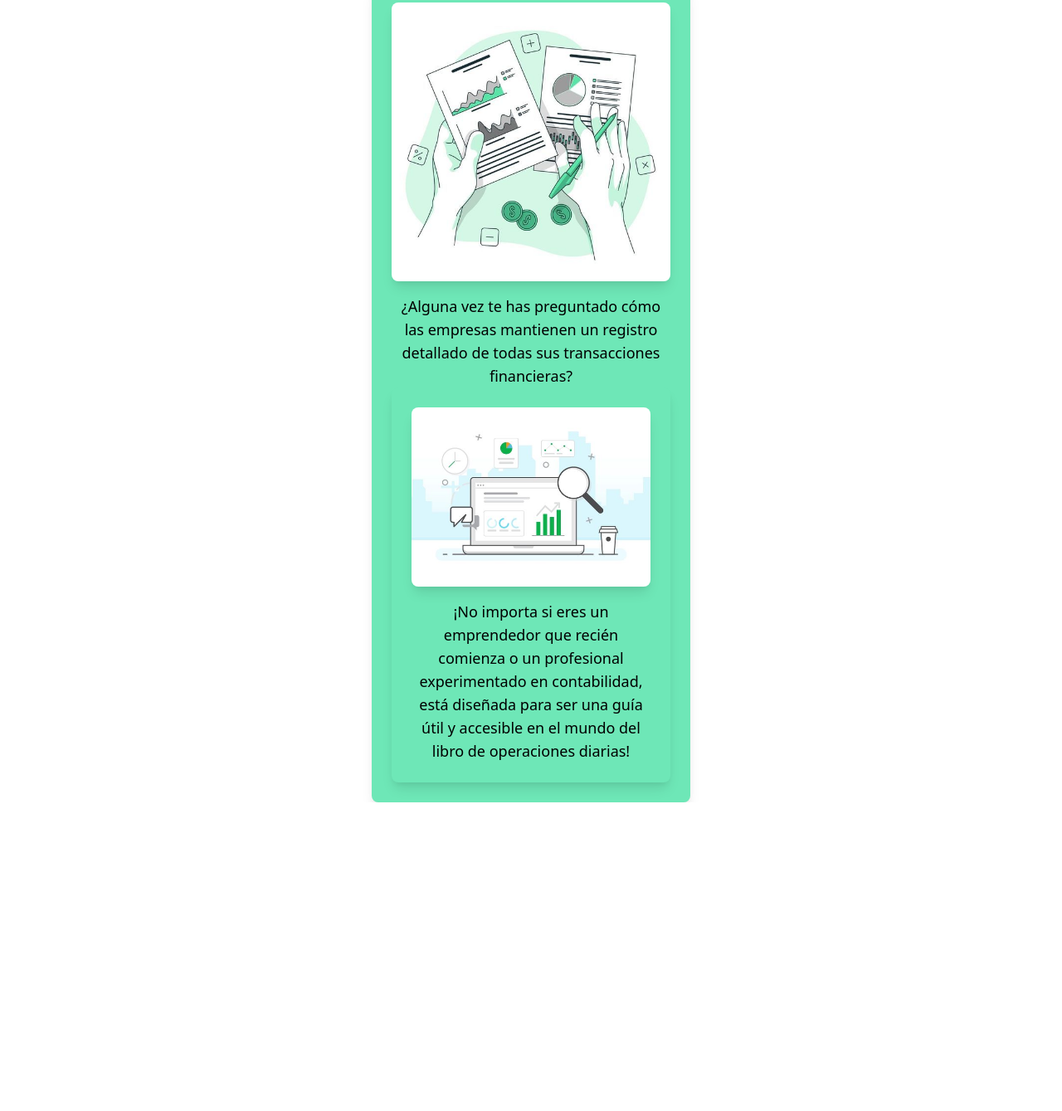
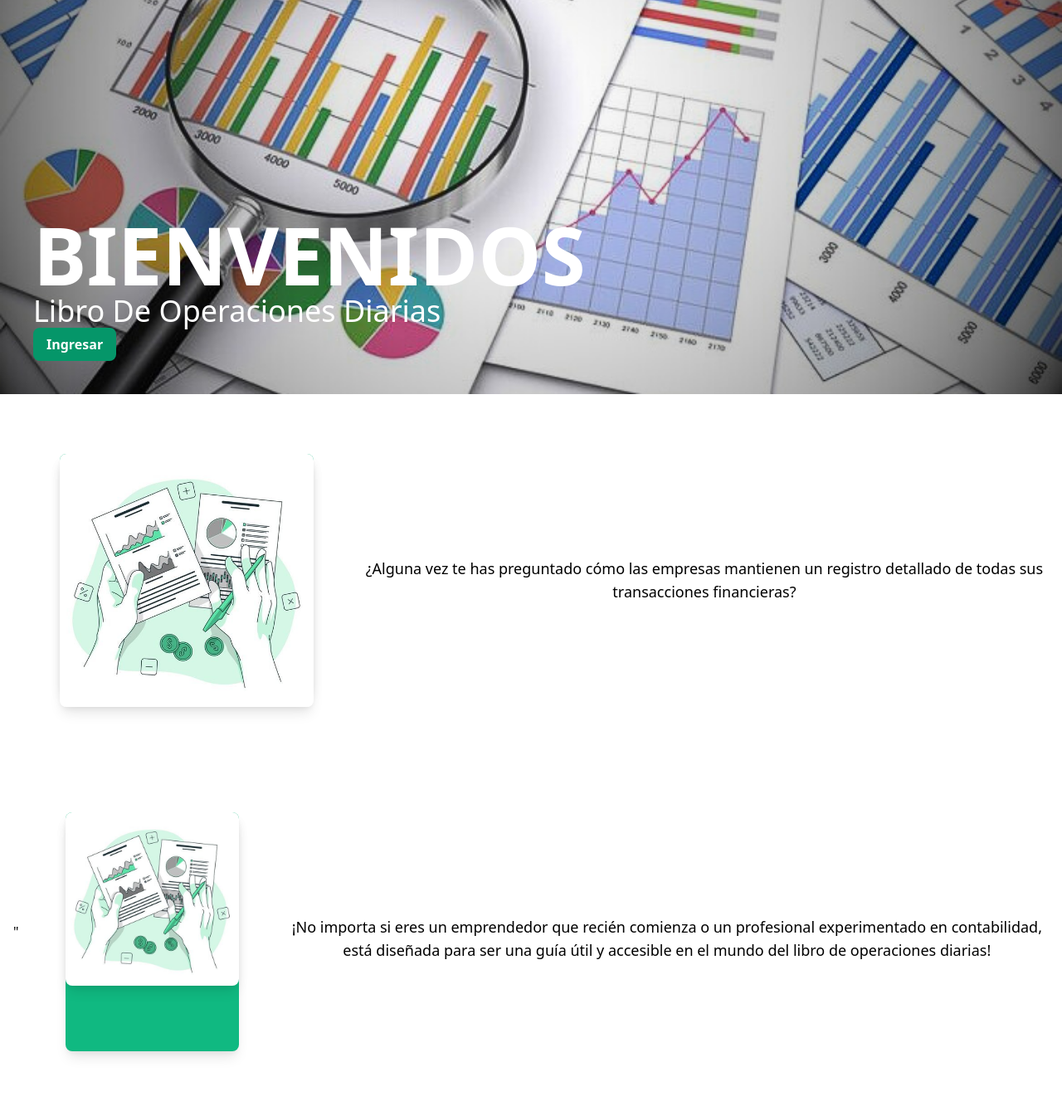
Before and after one commit to InstruSenaDev/operaciones-diarias, an Astro site in the folder technological-transit/: page /home in a window 1280 px wide. Shown: the part 322-1661 px from the top of the page at 83% size. Before the commit the page ends 1289 px from the top, so only its background shows below. Built offline with nearby package versions, Linux system fonts and the light colour scheme; Astro itself is replaced by a stand-in of ours.

Commit message:
Ajustes Mas Ajustes

```diff
--- /dev/null
+++ b/technological-transit/src/components/cuadro.astro
@@ -0,0 +1,8 @@
+---
+---
+
+<div class="w-96 h-72 bg-green-500 rounded-lg shadow-lg flex flex-col items-start m-14">
+    <div class="flex items-center justify-center mb-4">
+        <img src="../img/home_2.png"  class="rounded-lg shadow-lg">
+    </div>
+</div>
--- a/technological-transit/src/pages/home.astro
+++ b/technological-transit/src/pages/home.astro
@@ -1,59 +1,46 @@
 ---
+import Cuadro from "../components/cuadro.astro"
 ---
 
 <html lang="es">
 <head>
   <meta charset="UTF-8">
   <meta name="viewport" content="width=device-width, initial-scale=1.0">
-  <title>Libro De Operaciones Diarias</title>
+  <title>home</title>
   <link
       href="https://unpkg.com/tailwindcss@^2/dist/tailwind.min.css"
       rel="stylesheet">
 </head>
+
 <body class="bg-white">
-  <div class="flex flex-col items-center">
+<div class="flex flex-col items-center">
     <!-- Header -->
-    <div class="w-full bg-green-300 p-4 flex justify-between items-center">
-      <img src="../img/logo.png" class="w-20 ">
-
+    <div class="w-full bg-green-600 p-4 flex justify-between items-center">
+    <img src="../img/logo.png" class="w-20 ">
     </div>
 
 
     <div class="relative w-full ">
-      <img src="/img/home.jpg" class="w-full h-56 object-cover ">
-      <div class="absolute bottom-0 left-0 w-full p-4">
+      <img src="../img/home.jpg" class="w-full h-30 object-cover ">
+      <div class="absolute bottom-0 left-0 p-10">
               <h1 class="text-8xl font-bold text-white">BIENVENIDOS</h1>
               <p class="text-4xl text-white">Libro De Operaciones Diarias</p>
-              <button class="bg-green-300 text-white font-bold py-2 px-4 rounded-lg">Ingresar</button>
+              <button class="bg-green-600 text-white font-bold py-2 px-4 rounded-lg">Ingresar</button>
       </div>
     </div>
 
-      <div class="bg-green-300 p-6 rounded-lg shadow-lg max-w-sm">
-          <div class="flex items-center justify-center mb-4">
-              <img src="../img/home_2.png"  class="rounded-lg shadow-lg">
+      <div class="p-4 flex justify-between items-center">
+            <Cuadro/>
+          <div class=" mt-4 text-center text-lg text-black-700">
+              ¿Alguna vez te has preguntado cómo las empresas mantienen un registro detallado de todas sus transacciones financieras?
+        </div>
           </div>
-          <div>
-          <p class=" mt-4 text-center text-lg text-black-700">
-              ¿Alguna vez te has preguntado cómo las empresas mantienen un registro detallado de todas sus transacciones financieras?
-          </p>
-        </div>
 
-
-
-
-    <div class="bg-green-300 p-6 rounded-lg shadow-lg max-w-sm">
-      <div class="flex items-center justify-center mb-4">
-          <img src="../img/home_3.png"  class="rounded-lg shadow-lg">
-      </div>
-      <div>
-        <p class="text-center text-lg">¡No importa si eres un emprendedor que recién comienza o un profesional experimentado en contabilidad,
+    <div class="p-4 flex justify-between items-center">"
+        <Cuadro/>
+      <div class=" mt-4 text-center text-lg text-black-700">
+        ¡No importa si eres un emprendedor que recién comienza o un profesional experimentado en contabilidad,
           está diseñada para ser una guía útil y accesible en el mundo del libro de operaciones diarias!</p>
-
     </div>
-  </div>
-
-
-
-
 </body>
 </html>
--- a/technological-transit/src/pages/recuperar.astro
+++ b/technological-transit/src/pages/recuperar.astro
@@ -15,7 +15,7 @@ import Modal from '../components/modal.astro';
     />
   </head>
 
-  <body
+  <body>
 
     <div
     class="flex flex-col items-center justify-center min-h-screen bg-white-100 p-4">
```
Also changed, not shown: technological-transit/src/pages/control_registro.astro (+8 -0 lines).
